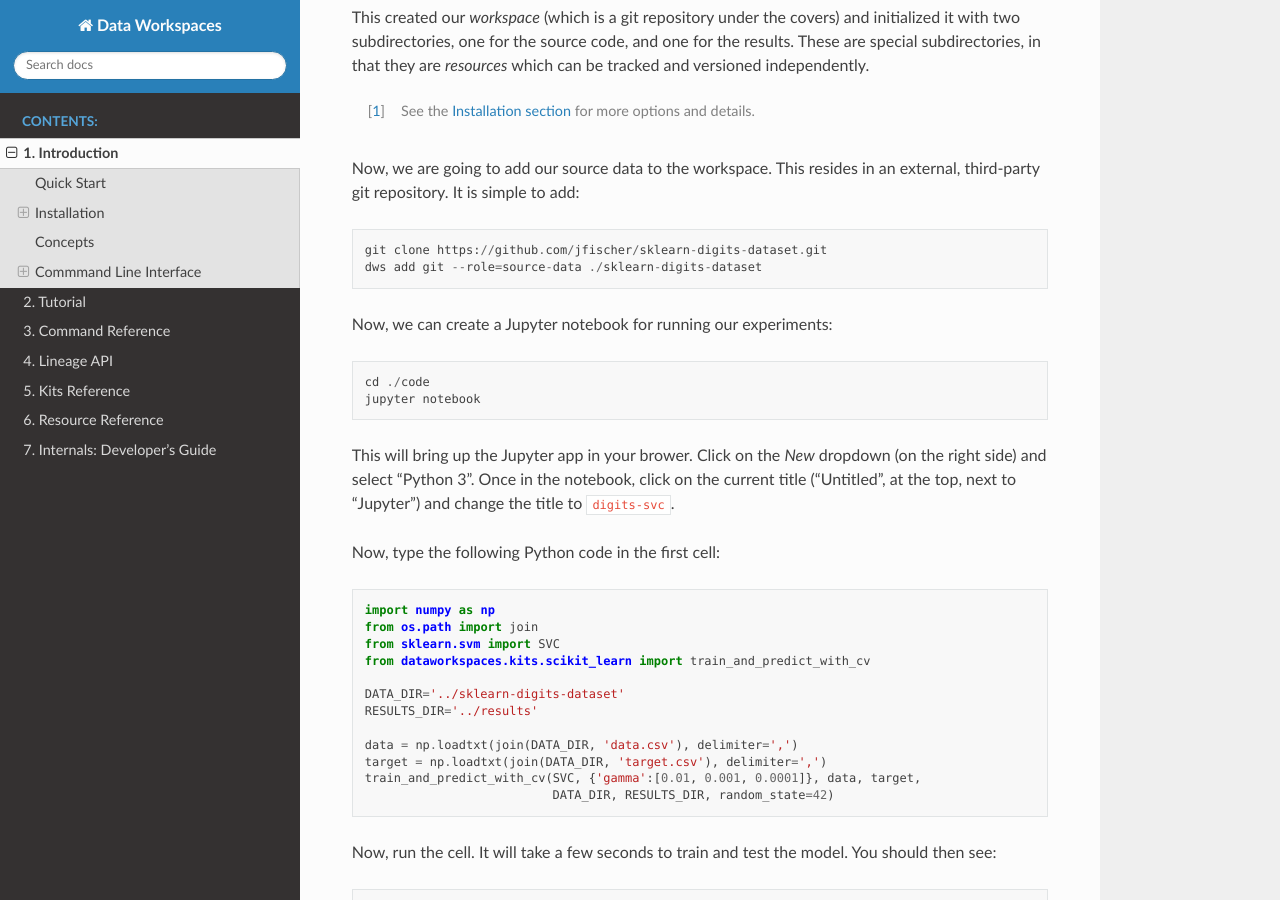
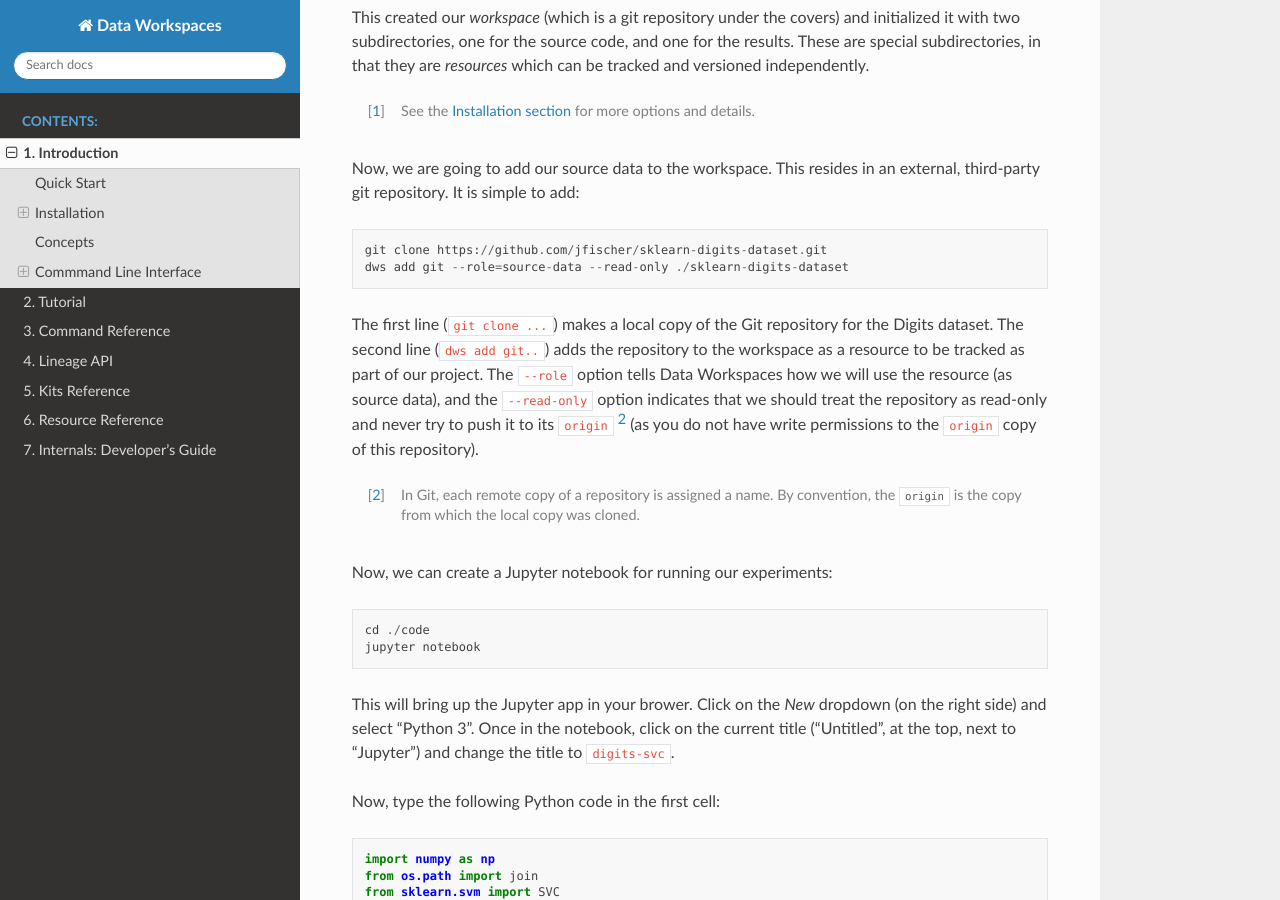
Before and after one commit to data-workspaces/data-workspaces-core, a Sphinx documentation site: the page built from docs/intro.rst, in a window 1280 px wide and 900 px high, scrolled down 545 px. Built offline with Sphinx 7.4.7 and the Read the Docs theme 2.0.0, drawn with Linux system fonts in a browser that asks for light colours; some of the changed text lies outside the part shown.

Commit message:
Update quickstart to use new --read-only option on add git

```diff
--- a/docs/intro.rst
+++ b/docs/intro.rst
@@ -32,7 +32,18 @@ Now, we are going to add our source data to the workspace. This resides in an
 external, third-party git repository. It is simple to add::
 
   git clone https://github.com/jfischer/sklearn-digits-dataset.git
-  dws add git --role=source-data ./sklearn-digits-dataset
+  dws add git --role=source-data --read-only ./sklearn-digits-dataset
+
+The first line (``git clone ...``) makes a local copy of the Git repository for the
+Digits dataset. The second line (``dws add git..``) adds the repository to the workspace
+as a resource to be tracked as part of our project.  The ``--role`` option tells Data Workspaces
+how we will use the resource (as source data), and the ``--read-only`` option indicates that
+we should treat the repository as read-only and never try to push it to its
+``origin`` [#introf2]_
+(as you do not have write permissions to the ``origin`` copy of this repository).
+
+.. [#introf2] In Git, each remote copy of a repository is assigned a name. By
+   convention, the ``origin`` is the copy from which the local copy was cloned.
 
 Now, we can create a Jupyter notebook for running our experiments::
 
@@ -274,8 +285,8 @@ facilitated by Data Workspaces:
 .. image:: _static/collaboration-workflow.png
 
 First, the data scientist creates an empty git repository
-on the remote origin (e.g. GitHub, GitLab, or BitBucket) and then runs the ``push`` command to update
-the origin with the full history of the workspace.
+on the remote ``origin`` (e.g. GitHub, GitLab, or BitBucket) and then runs the ``push`` command to update
+the ``origin`` with the full history of the workspace.
 
 A new collaborator can use the ``clone`` command to copy the workspace down to
 their local machine. They can then run experiments and take snapshots, just
```
Also changed, not shown: README.rst (+9 -1 lines), docs/tutorial.rst (+2 -6 lines).
